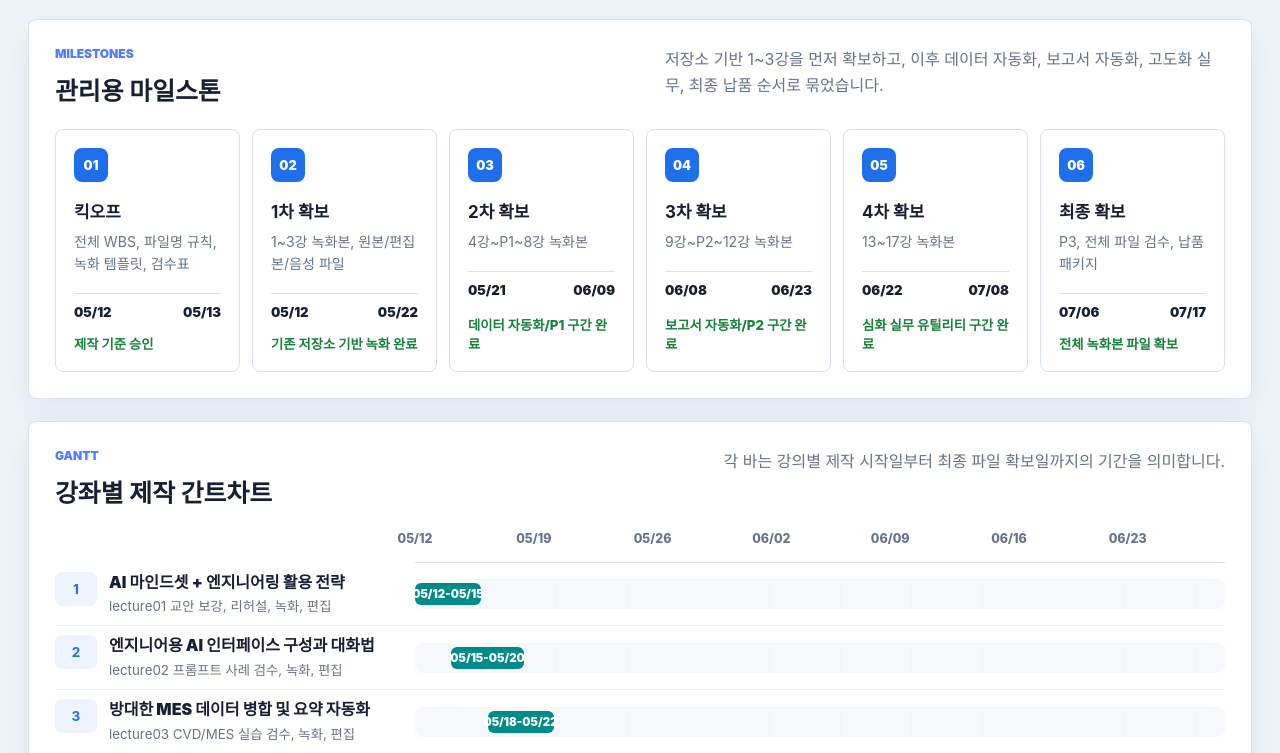
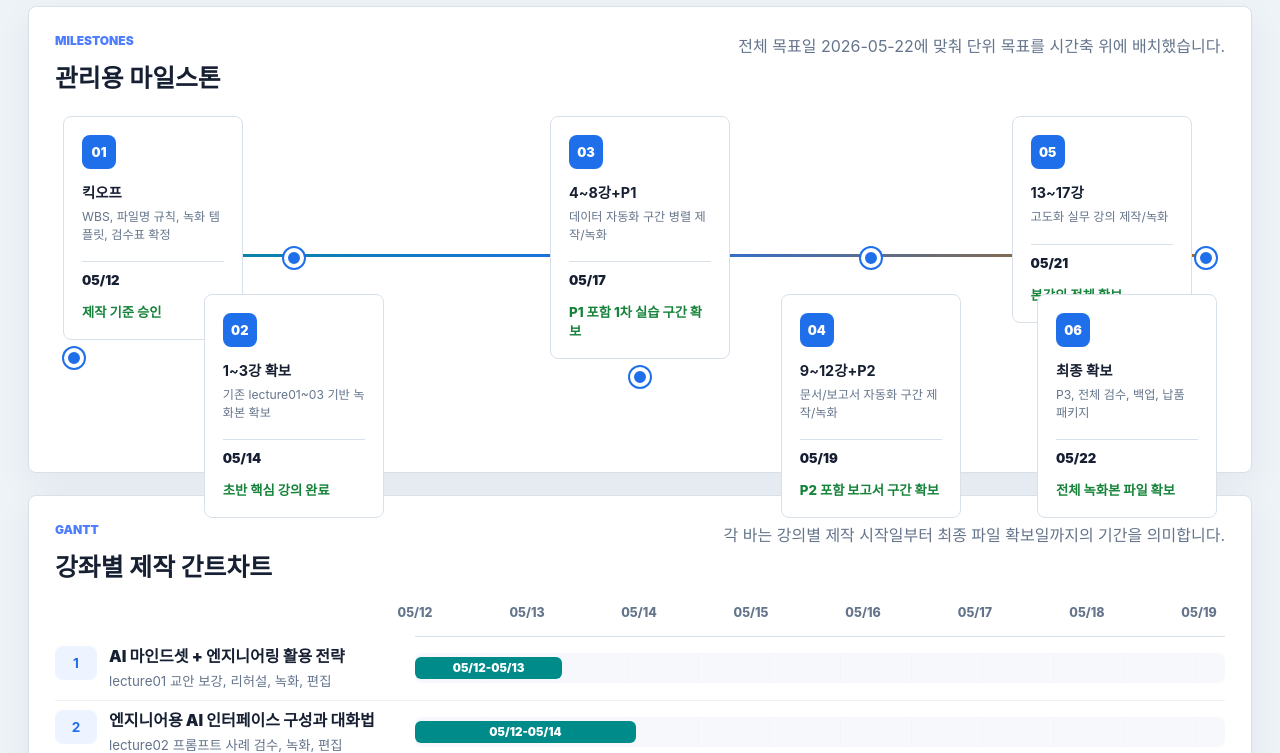
Before and after one commit to heekeunlee/lecture_schedule, a website: page index.html in a window 1280 px wide. Shown: the part 628-1381 px from the top of the page. Drawn offline with Linux system fonts and the light colour scheme.

Commit message:
Compress schedule target and timeline milestones

```diff
--- a/app.js
+++ b/app.js
@@ -1,51 +1,47 @@
 const scheduleStart = new Date('2026-05-12T00:00:00');
-const scheduleEnd = new Date('2026-07-17T00:00:00');
+const scheduleEnd = new Date('2026-05-22T00:00:00');
 const dayMs = 24 * 60 * 60 * 1000;
 const totalDays = Math.round((scheduleEnd - scheduleStart) / dayMs) + 1;
 
 const milestones = [
-  ['킥오프', '전체 WBS, 파일명 규칙, 녹화 템플릿, 검수표', '2026-05-12', '2026-05-13', '제작 기준 승인'],
-  ['1차 확보', '1~3강 녹화본, 원본/편집본/음성 파일', '2026-05-12', '2026-05-22', '기존 저장소 기반 녹화 완료'],
-  ['2차 확보', '4강~P1~8강 녹화본', '2026-05-21', '2026-06-09', '데이터 자동화/P1 구간 완료'],
-  ['3차 확보', '9강~P2~12강 녹화본', '2026-06-08', '2026-06-23', '보고서 자동화/P2 구간 완료'],
-  ['4차 확보', '13~17강 녹화본', '2026-06-22', '2026-07-08', '심화 실무 유틸리티 구간 완료'],
-  ['최종 확보', 'P3, 전체 파일 검수, 납품 패키지', '2026-07-06', '2026-07-17', '전체 녹화본 파일 확보'],
+  ['킥오프', 'WBS, 파일명 규칙, 녹화 템플릿, 검수표 확정', '2026-05-12', '제작 기준 승인'],
+  ['1~3강 확보', '기존 lecture01~03 기반 녹화본 확보', '2026-05-14', '초반 핵심 강의 완료'],
+  ['4~8강+P1', '데이터 자동화 구간 병렬 제작/녹화', '2026-05-17', 'P1 포함 1차 실습 구간 확보'],
+  ['9~12강+P2', '문서/보고서 자동화 구간 제작/녹화', '2026-05-19', 'P2 포함 보고서 구간 확보'],
+  ['13~17강', '고도화 실무 강의 제작/녹화', '2026-05-21', '본강의 전체 확보'],
+  ['최종 확보', 'P3, 전체 검수, 백업, 납품 패키지', '2026-05-22', '전체 녹화본 파일 확보'],
 ];
 
 const courses = [
-  ['1', 'AI 마인드셋 + 엔지니어링 활용 전략', 'lecture01 교안 보강, 리허설, 녹화, 편집', '2026-05-12', '2026-05-15', '기존'],
-  ['2', '엔지니어용 AI 인터페이스 구성과 대화법', 'lecture02 프롬프트 사례 검수, 녹화, 편집', '2026-05-15', '2026-05-20', '기존'],
-  ['3', '방대한 MES 데이터 병합 및 요약 자동화', 'lecture03 CVD/MES 실습 검수, 녹화, 편집', '2026-05-18', '2026-05-22', '기존'],
-  ['4', '데이터 정제 마스터: 설비 데이터 노이즈 제거', '샘플 센서 데이터, 결측/이상치 실습 앱, 녹화', '2026-05-21', '2026-05-26', '강의'],
-  ['P1', '자동 데이터 분석기 제작', '과제 안내, 템플릿, 평가 체크리스트, 프로젝트 녹화', '2026-05-25', '2026-05-29', '프로젝트'],
-  ['5', '인터랙티브 수율 히트맵 및 웨이퍼 맵 시각화', '히트맵/웨이퍼맵 실습, 화면 녹화', '2026-05-27', '2026-06-01', '강의'],
-  ['6', '설비 이상 징후 감지 및 실시간 모니터링', 'OOC, 이동평균, UCL/LCL 대시보드', '2026-05-29', '2026-06-03', '강의'],
-  ['7', '공정 간 상관관계 분석 및 산점도 시각화', '공정 변수 상관분석, 산점도, 설명 녹음', '2026-06-02', '2026-06-05', '강의'],
-  ['8', '불량 원인 Pareto & 트렌드 자동 분석', '파레토 차트, 트렌드 분석, 편집', '2026-06-04', '2026-06-09', '강의'],
-  ['9', '엔지니어용 기술 문서 요약 비서 구축', 'PDF/매뉴얼 요약 시나리오, 데모 녹화', '2026-06-08', '2026-06-11', '강의'],
-  ['10', '데이터 기반 주간/월간 보고서 자동 생성', 'Markdown/HTML 리포트 자동화, 녹화', '2026-06-10', '2026-06-15', '강의'],
-  ['P2', '실무 자동화 보고서 앱', '보고서 앱 통합, 과제 설명, 프로젝트 녹화', '2026-06-15', '2026-06-19', '프로젝트'],
-  ['11', '공정 파라미터 최적화: 골든 레시피 탐색', '골든 레시피 역추적, 조건 비교 대시보드', '2026-06-16', '2026-06-19', '강의'],
-  ['12', 'OLED 광학 및 공정 시뮬레이터 제작', '시뮬레이터 화면, 수식 설명 최소화, 녹화', '2026-06-18', '2026-06-23', '강의'],
-  ['13', '이미지 기반 불량 크기 자동 측정 실습', '현미경 이미지 측정 데모, 통계 리포트', '2026-06-22', '2026-06-25', '강의'],
-  ['14', '자재 소모량 예측 및 스마트 재고 관리 전산', '소모량 예측, 재고 알림 화면, 편집', '2026-06-24', '2026-06-29', '강의'],
-  ['15', 'AI 기반 정비 의사결정 및 견적 분석 추천', '견적 비교, 가중치 추천, 의사결정 녹화', '2026-06-26', '2026-07-01', '강의'],
-  ['16', '팀 협업용 공정 대시보드 최종 통합 실습', '통합 대시보드, 배포/공유 URL, 검수', '2026-06-30', '2026-07-03', '강의'],
-  ['17', '현장 엔지니어 특화 AI 활용 시나리오 피칭', '피칭 스크립트, 발표 녹화, 피드백 포인트', '2026-07-02', '2026-07-08', '강의'],
-  ['P3', '최종 실무 과제: 나만의 엔지니어 툴킷', '최종 프로젝트 안내, 통합 검수, 납품 패키지', '2026-07-06', '2026-07-17', '프로젝트'],
+  ['1', 'AI 마인드셋 + 엔지니어링 활용 전략', 'lecture01 교안 보강, 리허설, 녹화, 편집', '2026-05-12', '2026-05-13', '기존'],
+  ['2', '엔지니어용 AI 인터페이스 구성과 대화법', 'lecture02 프롬프트 사례 검수, 녹화, 편집', '2026-05-12', '2026-05-14', '기존'],
+  ['3', '방대한 MES 데이터 병합 및 요약 자동화', 'lecture03 CVD/MES 실습 검수, 녹화, 편집', '2026-05-13', '2026-05-14', '기존'],
+  ['4', '데이터 정제 마스터: 설비 데이터 노이즈 제거', '샘플 센서 데이터, 결측/이상치 실습 앱, 녹화', '2026-05-14', '2026-05-16', '강의'],
+  ['P1', '자동 데이터 분석기 제작', '과제 안내, 템플릿, 평가 체크리스트, 프로젝트 녹화', '2026-05-15', '2026-05-17', '프로젝트'],
+  ['5', '인터랙티브 수율 히트맵 및 웨이퍼 맵 시각화', '히트맵/웨이퍼맵 실습, 화면 녹화', '2026-05-15', '2026-05-17', '강의'],
+  ['6', '설비 이상 징후 감지 및 실시간 모니터링', 'OOC, 이동평균, UCL/LCL 대시보드', '2026-05-16', '2026-05-18', '강의'],
+  ['7', '공정 간 상관관계 분석 및 산점도 시각화', '공정 변수 상관분석, 산점도, 설명 녹음', '2026-05-16', '2026-05-18', '강의'],
+  ['8', '불량 원인 Pareto & 트렌드 자동 분석', '파레토 차트, 트렌드 분석, 편집', '2026-05-17', '2026-05-19', '강의'],
+  ['9', '엔지니어용 기술 문서 요약 비서 구축', 'PDF/매뉴얼 요약 시나리오, 데모 녹화', '2026-05-18', '2026-05-19', '강의'],
+  ['10', '데이터 기반 주간/월간 보고서 자동 생성', 'Markdown/HTML 리포트 자동화, 녹화', '2026-05-18', '2026-05-20', '강의'],
+  ['P2', '실무 자동화 보고서 앱', '보고서 앱 통합, 과제 설명, 프로젝트 녹화', '2026-05-19', '2026-05-20', '프로젝트'],
+  ['11', '공정 파라미터 최적화: 골든 레시피 탐색', '골든 레시피 역추적, 조건 비교 대시보드', '2026-05-19', '2026-05-20', '강의'],
+  ['12', 'OLED 광학 및 공정 시뮬레이터 제작', '시뮬레이터 화면, 수식 설명 최소화, 녹화', '2026-05-20', '2026-05-21', '강의'],
+  ['13', '이미지 기반 불량 크기 자동 측정 실습', '현미경 이미지 측정 데모, 통계 리포트', '2026-05-20', '2026-05-21', '강의'],
+  ['14', '자재 소모량 예측 및 스마트 재고 관리 전산', '소모량 예측, 재고 알림 화면, 편집', '2026-05-20', '2026-05-22', '강의'],
+  ['15', 'AI 기반 정비 의사결정 및 견적 분석 추천', '견적 비교, 가중치 추천, 의사결정 녹화', '2026-05-21', '2026-05-22', '강의'],
+  ['16', '팀 협업용 공정 대시보드 최종 통합 실습', '통합 대시보드, 배포/공유 URL, 검수', '2026-05-21', '2026-05-22', '강의'],
+  ['17', '현장 엔지니어 특화 AI 활용 시나리오 피칭', '피칭 스크립트, 발표 녹화, 피드백 포인트', '2026-05-21', '2026-05-22', '강의'],
+  ['P3', '최종 실무 과제: 나만의 엔지니어 툴킷', '최종 프로젝트 안내, 통합 검수, 납품 패키지', '2026-05-21', '2026-05-22', '프로젝트'],
 ];
 
 const weekly = [
-  ['W0', '05/12~05/15', '킥오프, 1강 파일 확보, 2강 착수', '1강 MP4/음성/원본 확보'],
-  ['W1', '05/18~05/22', '2~3강 확보, 4강 교안 착수', '1~3강 납품 폴더 정리'],
-  ['W2', '05/25~05/29', '4강, P1, 5강 제작/녹화', 'P1 프로젝트 설명 영상 확보'],
-  ['W3', '06/01~06/05', '5~7강 편집/검수, 8강 착수', '7강까지 최종본 확보'],
-  ['W4', '06/08~06/12', '8~10강 제작/녹화', '10강 1차 편집본 확보'],
-  ['W5', '06/15~06/19', 'P2, 11강, 12강 녹화', 'P2와 11강 최종본 확보'],
-  ['W6', '06/22~06/26', '12~15강 제작/녹화', '13강까지 최종본 확보'],
-  ['W7', '06/29~07/03', '14~16강 최종화, 17강 착수', '16강까지 최종본 확보'],
-  ['W8', '07/06~07/10', '17강, P3 녹화, 전체 1차 검수', '17강/P3 1차 편집본 확보'],
-  ['W9', '07/13~07/17', '전체 재검수, 백업, 최종 납품', '모든 녹화본 파일 확보'],
+  ['D1-D2', '05/12~05/13', '킥오프, 템플릿 확정, 1~2강 녹화', '초반 녹화본 확보'],
+  ['D3-D4', '05/14~05/15', '3~5강, P1 자료 제작/녹화', '기존 저장소 기반 강의 완료'],
+  ['D5-D6', '05/16~05/17', '6~8강, P1 편집/검수', '데이터 자동화 구간 확보'],
+  ['D7-D8', '05/18~05/19', '9~11강, P2 제작/녹화', '보고서 자동화 구간 확보'],
+  ['D9-D10', '05/20~05/21', '12~17강, P3 제작/녹화', '본강의 전체 1차 확보'],
+  ['D11', '05/22', '전체 재검수, 백업, 최종 납품', '모든 녹화본 파일 확보'],
 ];
 
 const workflow = [
@@ -90,17 +86,20 @@ function shortDate(date) {
   return `${month}/${day}`;
 }
 
-document.querySelector('#milestones').innerHTML = milestones.map(([name, output, start, end, status], index) => `
-  <article class="milestone-card">
+document.querySelector('#milestones').innerHTML = milestones.map(([name, output, date, status], index) => {
+  const left = (dateOffset(date) / (totalDays - 1)) * 100;
+  return `
+  <article class="milestone-card" style="left:${left}%">
     <div class="milestone-index">${String(index + 1).padStart(2, '0')}</div>
     <h3>${name}</h3>
     <p>${output}</p>
-    <div class="date-line"><span>${shortDate(start)}</span><span>${shortDate(end)}</span></div>
+    <div class="date-line"><span>${shortDate(date)}</span></div>
     <small>${status}</small>
   </article>
-`).join('');
+  `;
+}).join('');
 
-const ticks = ['2026-05-12', '2026-05-19', '2026-05-26', '2026-06-02', '2026-06-09', '2026-06-16', '2026-06-23', '2026-06-30', '2026-07-07', '2026-07-14', '2026-07-17'];
+const ticks = ['2026-05-12', '2026-05-13', '2026-05-14', '2026-05-15', '2026-05-16', '2026-05-17', '2026-05-18', '2026-05-19', '2026-05-20', '2026-05-21', '2026-05-22'];
 document.querySelector('#timelineHeader').innerHTML = ticks.map((tick) => {
   const left = (dateOffset(tick) / (totalDays - 1)) * 100;
   return `<span style="left:${left}%">${shortDate(tick)}</span>`;
--- a/index.html
+++ b/index.html
@@ -11,19 +11,19 @@
       <section class="hero">
         <div class="hero-copy">
           <p class="eyebrow">Manager Schedule Report</p>
-          <h1>17개 강좌 + 3개 프로젝트 제작 간트차트</h1>
+          <h1>동영상 강좌 제작일정</h1>
           <p class="hero-text">
             강의 교안, 실습 앱, 동영상 촬영, 음성 녹음, 편집, 검수, 최종 녹화본 파일 확보까지 한눈에 보는 제작 운영표입니다.
           </p>
           <div class="hero-meta">
             <span>기준일 2026-05-12</span>
-            <span>최종 확보 2026-07-17</span>
-            <span>총 67일</span>
+            <span>최종 확보 2026-05-22</span>
+            <span>총 11일</span>
           </div>
         </div>
         <div class="hero-panel">
           <span class="panel-label">전체 진행 목표</span>
-          <strong>2026.07.17</strong>
+          <strong>2026.05.22</strong>
           <small>모든 녹화본, 원본 음성, 편집본, 검수표 확보</small>
         </div>
       </section>
@@ -32,15 +32,15 @@
         <article><span>본강의</span><strong>17</strong><small>각 40분 기준</small></article>
         <article><span>프로젝트</span><strong>3</strong><small>P1, P2, P3</small></article>
         <article><span>제작 파이프라인</span><strong>9</strong><small>기획부터 납품까지</small></article>
-        <article><span>주차 운영</span><strong>W0-W9</strong><small>평일 제작, 주말 버퍼</small></article>
+        <article><span>집중 운영</span><strong>D1-D11</strong><small>병렬 제작, 일일 검수</small></article>
       </section>
 
       <section class="section">
         <div class="section-head">
           <div><p class="eyebrow">Milestones</p><h2>관리용 마일스톤</h2></div>
-          <p>저장소 기반 1~3강을 먼저 확보하고, 이후 데이터 자동화, 보고서 자동화, 고도화 실무, 최종 납품 순서로 묶었습니다.</p>
+          <p>전체 목표일 2026-05-22에 맞춰 단위 목표를 시간축 위에 배치했습니다.</p>
         </div>
-        <div id="milestones" class="milestone-grid"></div>
+        <div id="milestones" class="milestone-line"></div>
       </section>
 
       <section class="section">
--- a/styles.css
+++ b/styles.css
@@ -58,7 +58,7 @@ h1, h2, h3, p { overflow-wrap: anywhere; }
 h1 {
   max-width: 880px;
   margin: 0;
-  font-size: clamp(2.4rem, 5vw, 5.4rem);
+  font-size: clamp(1.2rem, 2.5vw, 2.7rem);
   line-height: 1.02;
   letter-spacing: 0;
 }
@@ -66,7 +66,7 @@ h1 {
 .hero-text {
   max-width: 760px;
   margin: 24px 0 0;
-  font-size: 1.08rem;
+  font-size: 0.9rem;
   line-height: 1.75;
   color: #e8f3ff;
 }
@@ -111,7 +111,7 @@ h1 {
 .hero-panel strong {
   display: block;
   margin: 14px 0 10px;
-  font-size: 3.1rem;
+  font-size: 1.55rem;
   line-height: 1;
 }
 
@@ -140,7 +140,7 @@ h1 {
 
 .kpi-grid article { padding: 22px; }
 .kpi-grid span, .kpi-grid small { display: block; color: var(--muted); }
-.kpi-grid strong { display: block; margin: 8px 0; font-size: 2.05rem; }
+.kpi-grid strong { display: block; margin: 8px 0; font-size: 1.4rem; }
 
 .section {
   margin-top: 22px;
@@ -159,17 +159,32 @@ h1 {
 .section-head h2 { margin: 0; font-size: 1.55rem; }
 .section-head > p { max-width: 560px; margin: 0; color: var(--muted); line-height: 1.65; }
 
-.milestone-grid {
-  display: grid;
-  grid-template-columns: repeat(6, minmax(0, 1fr));
-  gap: 12px;
+.milestone-line {
+  position: relative;
+  min-height: 330px;
+  margin: 18px 8px 0;
+}
+
+.milestone-line::before {
+  content: "";
+  position: absolute;
+  left: 0;
+  right: 0;
+  top: 138px;
+  height: 3px;
+  border-radius: 999px;
+  background: linear-gradient(90deg, var(--teal), var(--blue), var(--amber));
 }
 
 .milestone-card {
+  position: absolute;
+  top: 0;
+  width: 180px;
   padding: 18px;
-  min-height: 210px;
+  min-height: 170px;
   display: flex;
   flex-direction: column;
+  transform: translateX(-50%);
 }
 
 .milestone-index {
@@ -184,13 +199,53 @@ h1 {
   font-weight: 900;
 }
 
-.milestone-card h3 { margin: 16px 0 8px; font-size: 1.06rem; }
-.milestone-card p { margin: 0; color: var(--muted); font-size: 0.88rem; line-height: 1.55; }
+.milestone-card::after {
+  content: "";
+  position: absolute;
+  left: 50%;
+  bottom: -29px;
+  width: 12px;
+  height: 12px;
+  border: 4px solid white;
+  border-radius: 50%;
+  background: var(--blue);
+  box-shadow: 0 0 0 2px var(--blue);
+  transform: translateX(-50%);
+}
+
+.milestone-card:nth-child(even) {
+  top: 178px;
+}
+
+.milestone-card:nth-child(even)::after {
+  top: -47px;
+  bottom: auto;
+}
+
+.milestone-card:first-child {
+  transform: translateX(0);
+}
+
+.milestone-card:first-child::after {
+  left: 0;
+  transform: none;
+}
+
+.milestone-card:last-child {
+  transform: translateX(-100%);
+}
+
+.milestone-card:last-child::after {
+  left: 100%;
+  transform: translateX(-100%);
+}
+
+.milestone-card h3 { margin: 12px 0 6px; font-size: 0.9rem; }
+.milestone-card p { margin: 0; color: var(--muted); font-size: 0.76rem; line-height: 1.45; }
 .milestone-card small { margin-top: auto; color: var(--green); font-weight: 850; }
 
 .date-line {
-  display: flex;
-  justify-content: space-between;
+  display: block;
   margin: 18px 0 14px;
   padding-top: 10px;
   border-top: 1px solid var(--line);
@@ -348,13 +403,28 @@ code {
   .page { padding: 14px; }
   .hero, .two-col { grid-template-columns: 1fr; }
   .hero { padding: 28px; }
-  .kpi-grid, .milestone-grid { grid-template-columns: repeat(2, 1fr); }
+  .kpi-grid { grid-template-columns: repeat(2, 1fr); }
+  .milestone-line {
+    min-height: 0;
+    display: grid;
+    gap: 10px;
+  }
+  .milestone-line::before { display: none; }
+  .milestone-card,
+  .milestone-card:nth-child(even) {
+    position: relative;
+    top: auto;
+    left: auto !important;
+    width: auto;
+    transform: none;
+  }
+  .milestone-card::after { display: none; }
   .section-head { display: block; }
   .section-head > p { margin-top: 10px; }
 }
 
 @media (max-width: 620px) {
-  h1 { font-size: 2.25rem; }
-  .kpi-grid, .milestone-grid { grid-template-columns: 1fr; }
-  .hero-panel strong { font-size: 2.4rem; }
+  h1 { font-size: 1.5rem; }
+  .kpi-grid { grid-template-columns: 1fr; }
+  .hero-panel strong { font-size: 1.4rem; }
 }
```
